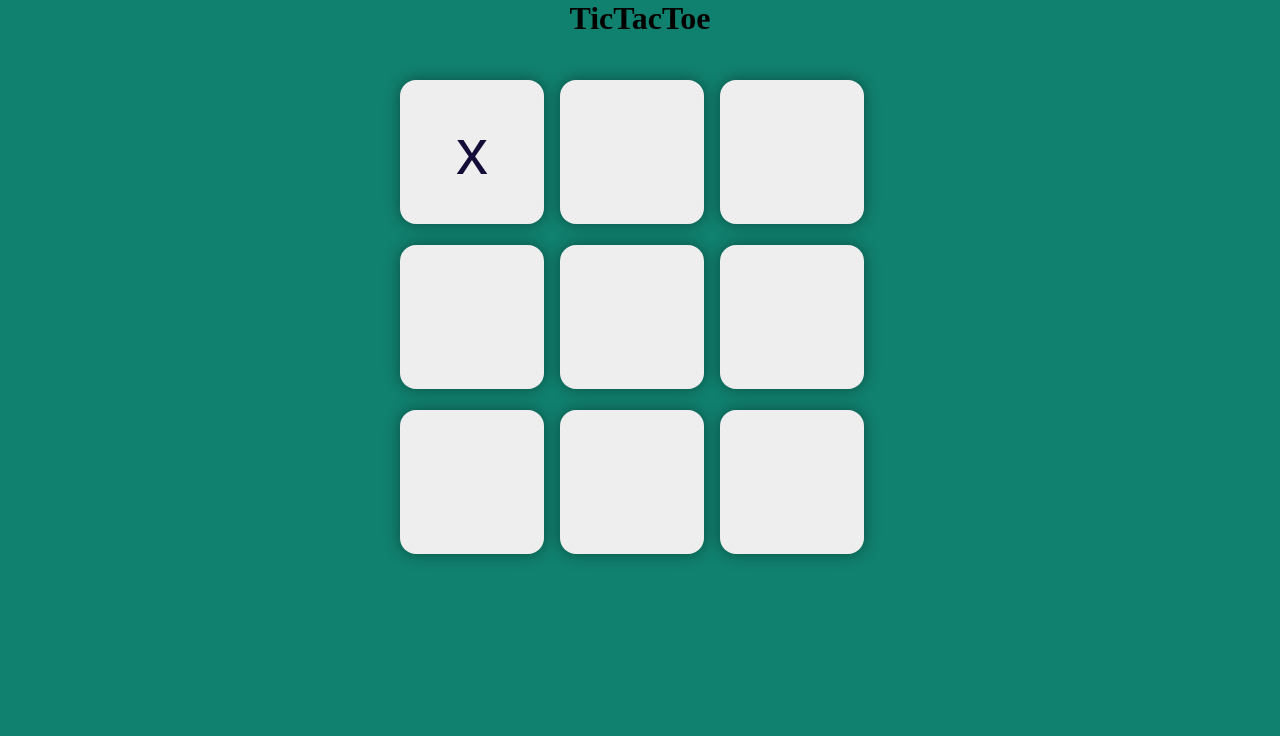
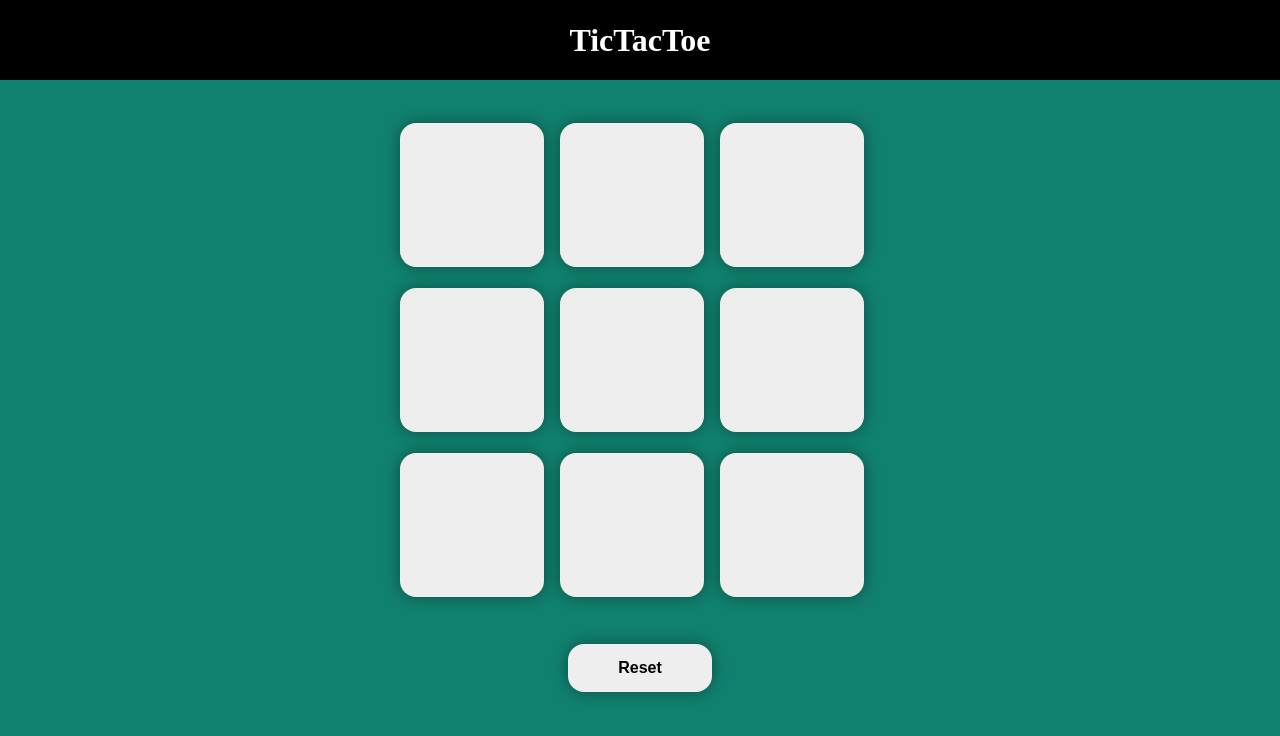
Before and after one commit to GeetikaNahak/TicTacToe, a plain HTML site: page index.html in a window 1280 px wide. Drawn offline with Linux system fonts and the light colour scheme.

Commit message:
TicTacToe Completed

```diff
--- a/app.js
+++ b/app.js
@@ -24,6 +24,11 @@ const checkforwinner=()=>{
         if(posval1!=""&&posval2!=""&&posval3!=""&&posval1===posval2&&posval2===posval3){
             console.log(posval1+"is Winner");
             disableall();
+            document.getElementById("reset").style.display='none';
+            document.getElementById("winner").innerHTML="YAY! Winner is '"+posval1+"' !!";
+            document.querySelector(".winner").style.display='block';
+
+
         }
     }
 }
@@ -32,3 +37,14 @@ const disableall=()=>{
         box.disabled=true;
     });
 }
+const reset=()=>{
+    boxes.forEach(box=>{
+        box.innerText="";
+        box.disabled=false;
+    });
+    newdisplay();
+    document.getElementById("reset").style.display='inline';
+}
+const newdisplay=()=>document.querySelector(".winner").style.display='none';
+// let newgamebtn=document.querySelector(".newgame");
+// newgamebtn.addEventListener("click",reset());
--- a/index.html
+++ b/index.html
@@ -8,10 +8,10 @@
   </head>
   <body>
     <main>
-        <h1>TicTacToe</h1>
+        <div class="title"><h1>TicTacToe</h1></div>
       <div class="container">
         <div class="game">
-          <button class="box">x</button>
+          <button class="box"></button>
           <button class="box"></button>
           <button class="box"></button>
           <button class="box"></button>
@@ -22,6 +22,11 @@
           <button class="box"></button>
         </div>
       </div>
+      <button class="newgame" id="reset" onclick="reset()">Reset</button>
+      <div class="winner">
+        <h1  id="winner"></h1>
+        <button class="newgame" onclick="reset()">New Game</button>
+      </div>
     </main>
     <script src="app.js"></script>
   </body>
--- a/style.css
+++ b/style.css
@@ -22,6 +22,16 @@ body{
     align-items: center;
     gap: 2vmin;
 }
+.title{
+    height: 10vmin;
+    width: 100%;
+    color: #fff;
+    background-color: #000;
+    display: flex;
+    justify-content: space-evenly;
+    align-items: center;
+    text-align: center;
+}
 .box{
    height: 18vmin;
    width: 18vmin;
@@ -32,3 +42,23 @@ body{
    color: rgb(20, 13, 56);
    background-color: rgb(238, 238, 238);
 }
+.winner{
+    display:none;
+    background-color: black;
+    color: #fff;
+    justify-content: center;
+    align-items: center;
+    margin: 2px 2px;
+}
+.newgame{
+    height: 6vmin;
+    width: 18vmin;
+    border-radius: 1rem;
+    border: none;
+    box-shadow: 0 0 1rem rgba(0, 0, 0, 0.4);
+    font-size: 1rem;
+    color: #000;
+    background-color: rgb(238, 238, 238);
+    margin: 4px 4px;
+    font-weight: 700;
+}
```
